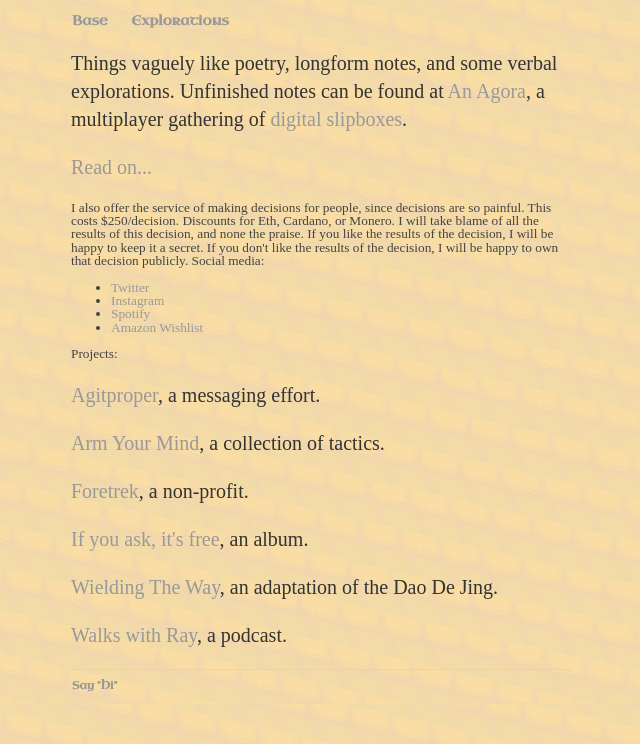
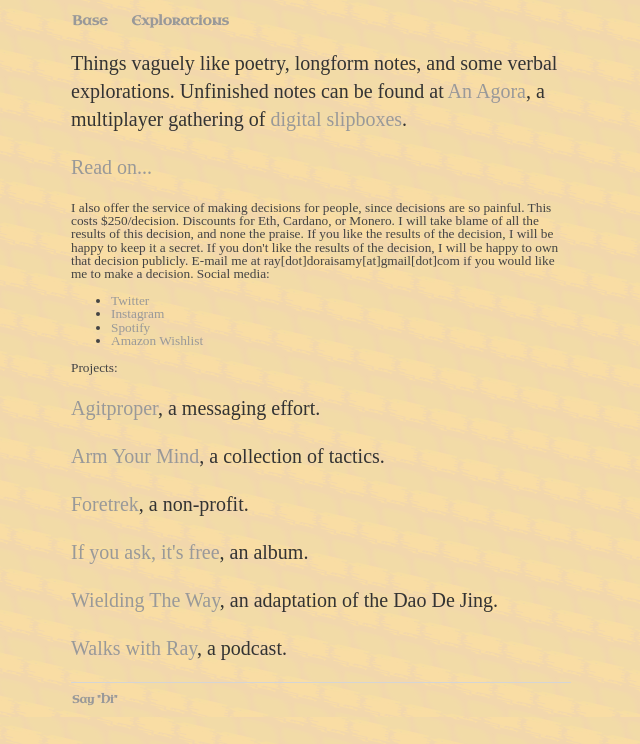
Before and after one commit to ray-dorai/ray-dorai.github.io, a Jekyll site: the page built from index.html, in a window 1280 px wide. Shown: the top 744 px of the page, without its empty margins (319-959 px from the left). Built offline with Jekyll 4.4.1, drawn with Linux system fonts in a browser that asks for light colours; some web fonts are replaced.

Commit message:
Update index.html

```diff
--- a/index.html
+++ b/index.html
@@ -5,7 +5,7 @@
 <div class="blurb">
 	<p>Things vaguely like poetry, longform notes, and some verbal explorations. Unfinished notes can be found at <a href="https://anagora.org/@forshaper">An Agora</a>, a multiplayer gathering of <a href="https://en.wikipedia.org/wiki/Zettelkasten">digital slipboxes</a>.</p>
 	<p><a href="/explorations">Read on...</a></p>
-	I also offer the service of making decisions for people, since decisions are so painful. This costs $250/decision. Discounts for Eth, Cardano, or Monero. I will take blame of all the results of this decision, and none the praise. If you like the results of the decision, I will be happy to keep it a secret. If you don't like the results of the decision, I will be happy to own that decision publicly.
+	I also offer the service of making decisions for people, since decisions are so painful. This costs $250/decision. Discounts for Eth, Cardano, or Monero. I will take blame of all the results of this decision, and none the praise. If you like the results of the decision, I will be happy to keep it a secret. If you don't like the results of the decision, I will be happy to own that decision publicly. E-mail me at ray[dot]doraisamy[at]gmail[dot]com if you would like me to make a decision.
 
 	Social media:
 	<ul>
```
